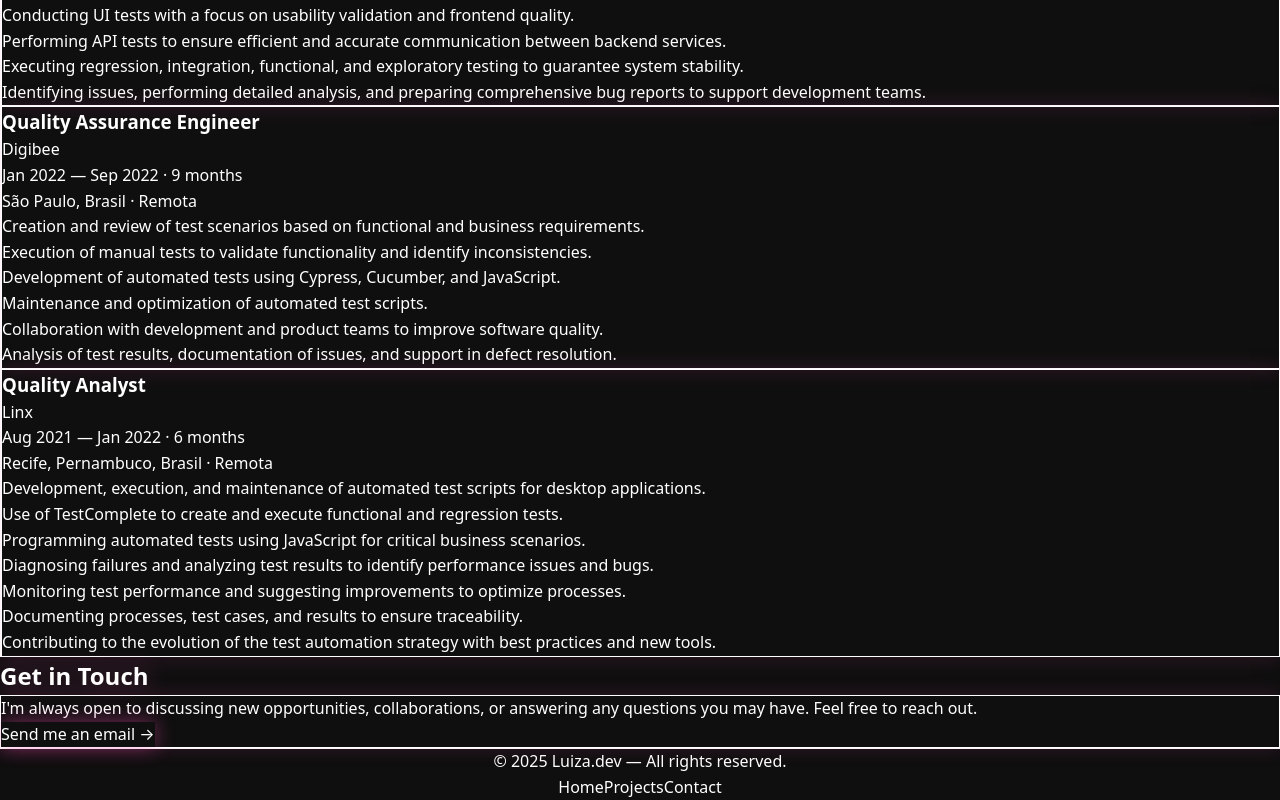
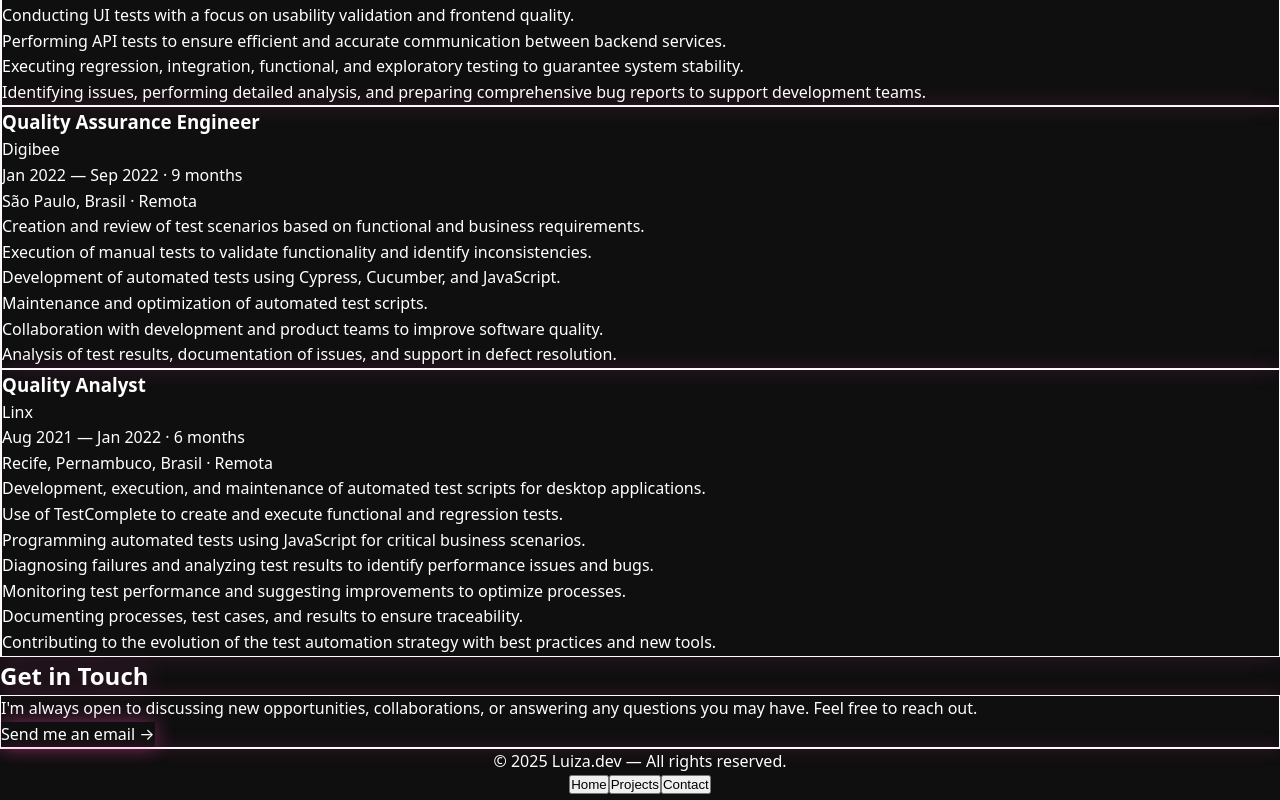
Before and after one commit to andradeg-luiza/personalpage, a React (Vite) app: page / in a window 1280 px wide. Shown: the part 1766-2566 px from the top of the page. Built offline with nearby package versions, Linux system fonts and the light colour scheme.

Commit message:
feat(footer): add neon glassmorphism styling and animated footer layout

```diff
--- a/src/components/layout/footer.tsx
+++ b/src/components/layout/footer.tsx
@@ -1,35 +1,61 @@
+import { motion } from "framer-motion";
+
 export default function Footer() {
   return (
-    <footer className="mt-24 py-10 border-t border-white/10 bg-black/40 backdrop-blur-md">
-      <div className="max-w-7xl mx-auto px-6 flex flex-col md:flex-row items-center justify-between gap-4">
+    <footer
+      className="
+        mt-32 py-10
+        bg-black/30 backdrop-blur-xl
+        border-t border-white/10
+        shadow-[0_0_20px_rgba(255,77,184,0.15)]
+        relative
+      "
+    >
+      {/* Glow decorativo */}
+      <div
+        className="
+          absolute -top-10 left-1/2 -translate-x-1/2
+          w-72 h-72 bg-pink-500/20 blur-[120px]
+          rounded-full pointer-events-none
+        "
+      ></div>
 
+      <motion.div
+        initial={{ opacity: 0, y: 20 }}
+        whileInView={{ opacity: 1, y: 0 }}
+        transition={{ duration: 0.6, ease: "easeOut" }}
+        viewport={{ once: true }}
+        className="max-w-7xl mx-auto px-6 flex flex-col md:flex-row items-center justify-between gap-6 relative z-10"
+      >
         {/* Texto */}
         <p className="text-gray-400 text-sm">
           © {new Date().getFullYear()} Luiza.dev — All rights reserved.
         </p>
 
-        {/* Links */}
+        {/* Navegação */}
         <div className="flex gap-6 text-sm">
-          <a
-            href="#hero"
-            className="text-gray-300 hover:text-pink-400 transition-colors"
-          >
-            Home
-          </a>
-          <a
-            href="#projects"
-            className="text-gray-300 hover:text-pink-400 transition-colors"
-          >
-            Projects
-          </a>
-          <a
-            href="#contact"
-            className="text-gray-300 hover:text-pink-400 transition-colors"
-          >
-            Contact
-          </a>
+          {[
+            { label: "Home", id: "hero" },
+            { label: "Projects", id: "projects" },
+            { label: "Contact", id: "contact" },
+          ].map((item) => (
+            <button
+              key={item.id}
+              onClick={() => {
+                const el = document.getElementById(item.id);
+                if (el) el.scrollIntoView({ behavior: "smooth" });
+              }}
+              className="
+                text-gray-300 hover:text-pink-400
+                transition-all
+                hover:drop-shadow-[0_0_6px_rgba(255,77,184,0.6)]
+              "
+            >
+              {item.label}
+            </button>
+          ))}
         </div>
-      </div>
+      </motion.div>
     </footer>
   );
 }
```
